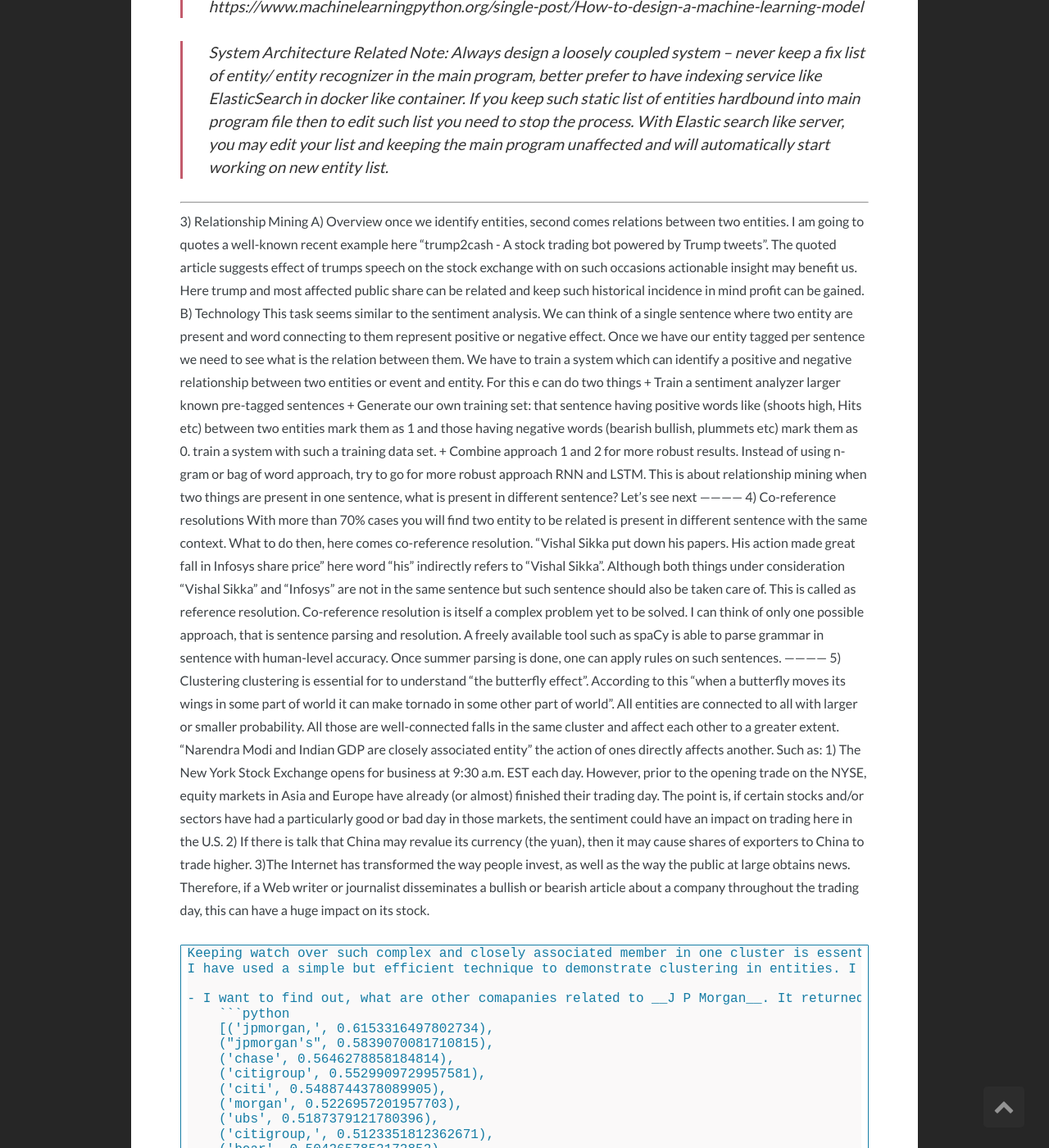
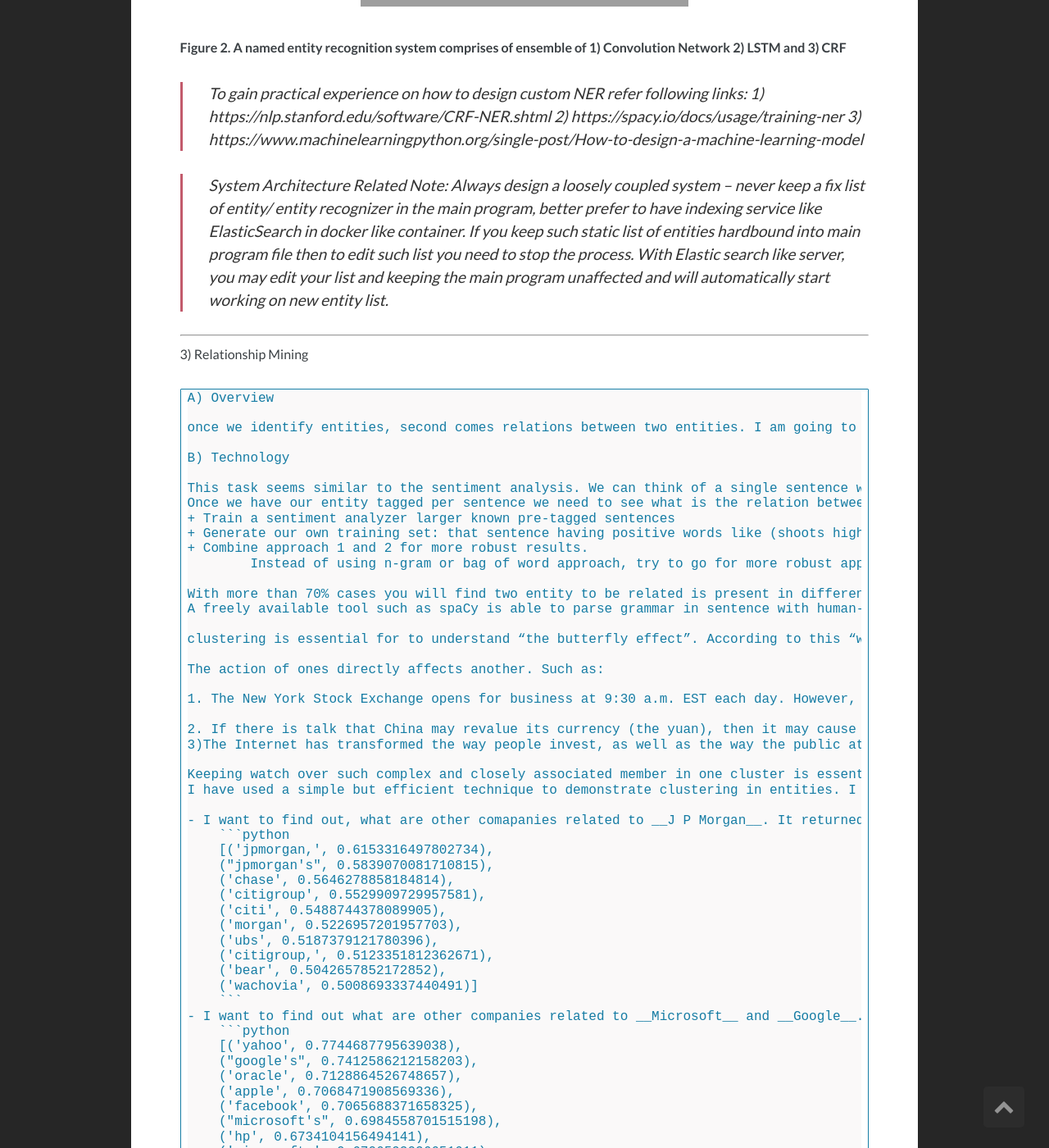
Before and after one commit to snlpatel001213/snlpatel001213_old.github.io, a Jekyll site: the page built from _posts/2017-07-12-Understanding-The-Butterfly-Effect---Market-Intelligence.md, in a window 1280 px wide and 1400 px high, scrolled down 5393 px. Shown: the whole window at 82% size. Built offline with Jekyll 4.4.1, drawn with Linux system fonts in a browser that asks for light colours; comment, search, counter and statistics services are not loaded; some of the changed text lies outside the part shown; grey boxes are pictures that could not be loaded.

Commit message:
chnges done

```diff
--- a/_posts/2017-07-12-Understanding-The-Butterfly-Effect---Market-Intelligence.md
+++ b/_posts/2017-07-12-Understanding-The-Butterfly-Effect---Market-Intelligence.md
@@ -50,11 +50,13 @@
 In this blog post, our discussion will be mostly centered about how to deal with unstructured data. Unstructured data mostly comprises of text. Textual data is the way of communication for humans and hence mostly textual data is of use.
 
 1. AIM
-Our aim always remains always focused on an entity or group of entities which may help in bringing more profit or popularity in any sense. We may focus on the progress of some public companies for the stock benefit. One may focus on the internal development of a competitor. One country may keep watch over internal politics of others to gain monitory and we as influential benefits.
+
+    Our aim always remains always focused on an entity or group of entities which may help in bringing more profit or popularity in any sense. We may focus on the progress of some public companies for the stock benefit. One may focus on the internal development of a competitor. One country may keep watch over internal politics of others to gain monitory and we as influential benefits.
 
 ---------
 
 2. Entity Recognition
+
     A) Overview
 As soon as we decide our subject of interest, we decide some entities or factor to keep watch over. Altering state of such entities/ factors may help us in providing “competitive intelligence”
 
@@ -135,9 +137,13 @@
 --------------
 
 3) Relationship Mining
+
     A) Overview
+
     once we identify entities, second comes relations between two entities. I am going to quotes a well-known recent example here “trump2cash - A stock trading bot powered by Trump tweets”. The quoted article suggests effect of trumps speech on the stock exchange with on such occasions actionable insight may benefit us. Here trump and most affected public share can be related and keep such historical incidence in mind profit can be gained.
+
     B) Technology
+
     This task seems similar to the sentiment analysis. We can think of a single sentence where two entity are present and word connecting to them represent positive or negative effect.
     Once we have our entity tagged per sentence we need to see what is the relation between them. We have to train a system which can identify a positive and negative relationship between two entities or event and entity. For this e can do two things
     + Train a sentiment analyzer larger known pre-tagged sentences
@@ -146,14 +152,19 @@
             Instead of using n-gram or bag of word approach, try to go for more robust approach RNN and LSTM. This is about relationship mining when two things are present in one sentence, what is present in different sentence? Let's see next
 ------------
 4) Co-reference resolutions
-            With more than 70% cases you will find two entity to be related is present in different sentence with the same context. What to do then, here comes co-reference resolution. “Vishal Sikka put down his papers. His action made great fall in Infosys share price” here word “his” indirectly refers to “Vishal Sikka”. Although both things under consideration “Vishal Sikka” and “Infosys” are not in the same sentence but such sentence should also be taken care of. This is called as reference resolution. Co-reference resolution is itself a complex problem yet to be solved. I can think of only one possible approach, that is sentence parsing and resolution.
-            A freely available tool such as spaCy is able to parse grammar in sentence with human-level accuracy. Once summer parsing is done, one can apply rules on such sentences.
+
+    With more than 70% cases you will find two entity to be related is present in different sentence with the same context. What to do then, here comes co-reference resolution. “Vishal Sikka put down his papers. His action made great fall in Infosys share price” here word “his” indirectly refers to “Vishal Sikka”. Although both things under consideration “Vishal Sikka” and “Infosys” are not in the same sentence but such sentence should also be taken care of. This is called as reference resolution. Co-reference resolution is itself a complex problem yet to be solved. I can think of only one possible approach, that is sentence parsing and resolution.
+    A freely available tool such as spaCy is able to parse grammar in sentence with human-level accuracy. Once summer parsing is done, one can apply rules on such sentences.
 ------------
 5) Clustering
-clustering is essential for to understand “the butterfly effect”. According to this “when a butterfly moves its wings in some part of world it can make tornado in some other part of world”. All entities are connected to all with larger or smaller probability. All those are well-connected falls in the same cluster and affect each other to a greater extent. “Narendra Modi and Indian GDP are closely associated entity”
-the action of ones directly affects another. Such as:
-    1) The New York Stock Exchange opens for business at 9:30 a.m. EST each day. However, prior to the opening trade on the NYSE, equity markets in Asia and Europe have already (or almost) finished their trading day. The point is, if certain stocks and/or sectors have had a particularly good or bad day in those markets, the sentiment could have an impact on trading here in the U.S.
-    2) If there is talk that China may revalue its currency (the yuan), then it may cause shares of exporters to China to trade higher.
+
+    clustering is essential for to understand “the butterfly effect”. According to this “when a butterfly moves its wings in some part of world it can make tornado in some other part of world”. All entities are connected to all with larger or smaller probability. All those are well-connected falls in the same cluster and affect each other to a greater extent. “Narendra Modi and Indian GDP are closely associated entity”.
+
+    The action of ones directly affects another. Such as:
+
+    1. The New York Stock Exchange opens for business at 9:30 a.m. EST each day. However, prior to the opening trade on the NYSE, equity markets in Asia and Europe have already (or almost) finished their trading day. The point is, if certain stocks and/or sectors have had a particularly good or bad day in those markets, the sentiment could have an impact on trading here in the U.S.
+
+    2. If there is talk that China may revalue its currency (the yuan), then it may cause shares of exporters to China to trade higher.
     3)The Internet has transformed the way people invest, as well as the way the public at large obtains news. Therefore, if a Web writer or journalist disseminates a bullish or bearish article about a company throughout the trading day, this can have a huge impact on its stock.
 
     Keeping watch over such complex and closely associated member in one cluster is essential. The bigger question is how to do such clustering? Yes, we will do it practically with news data.
```
